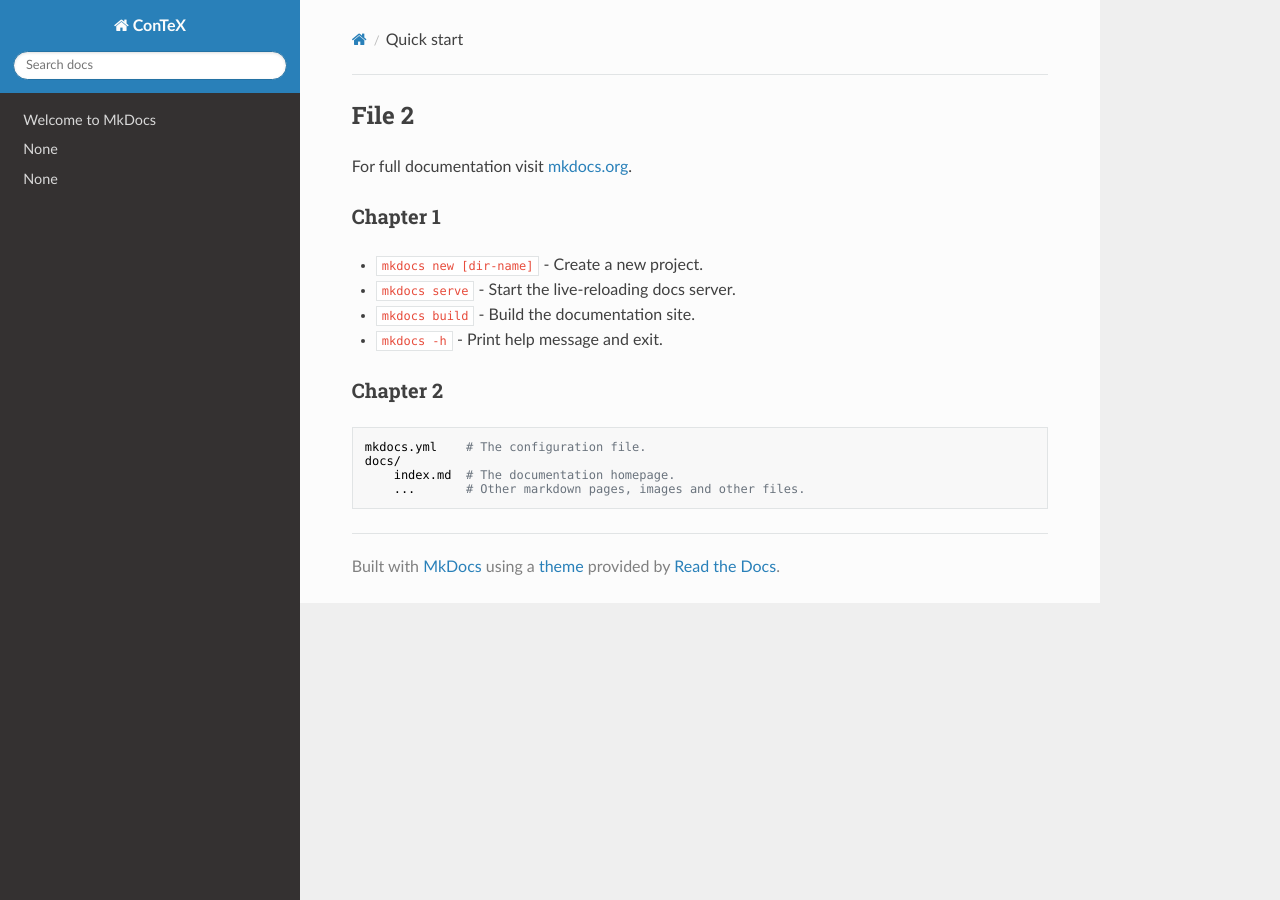
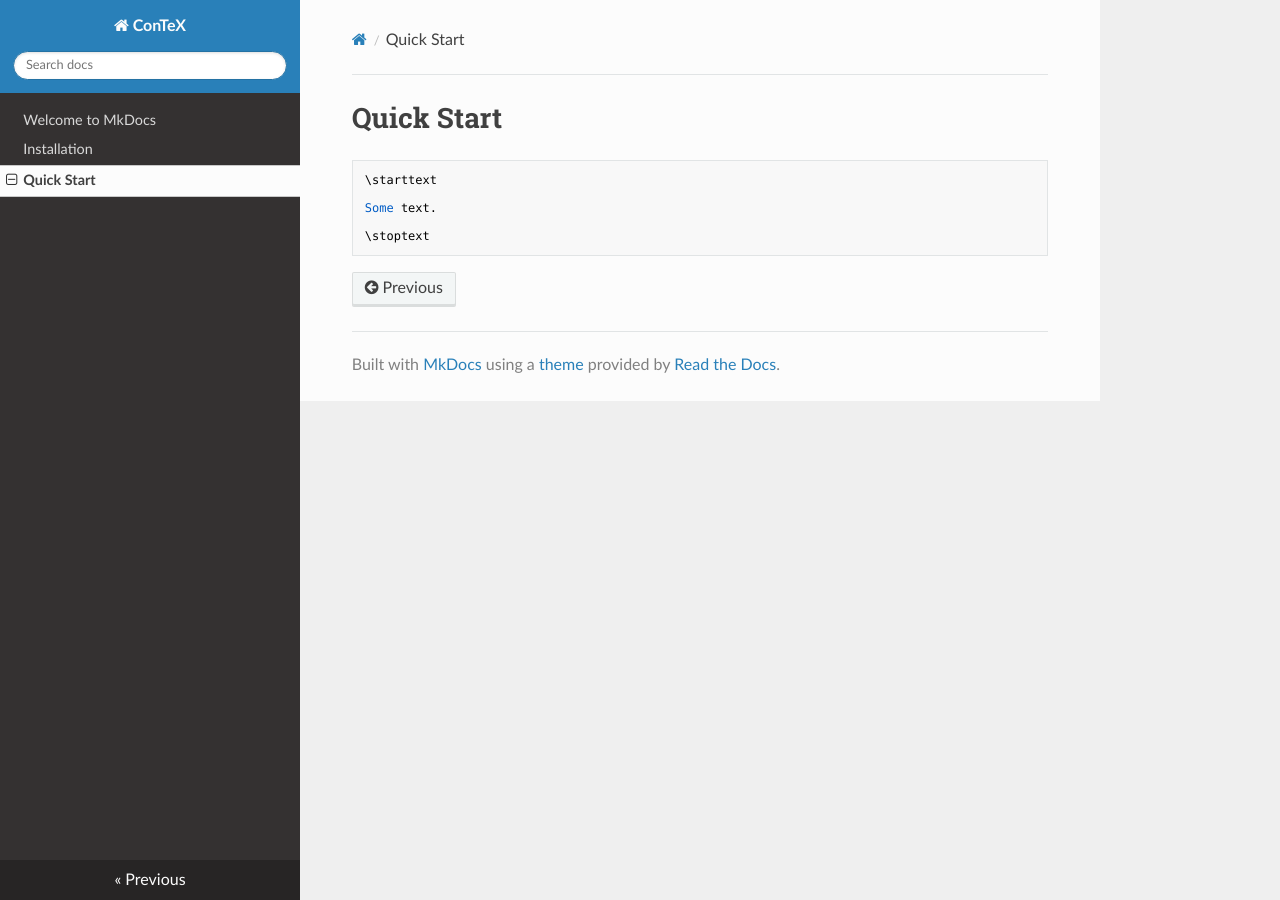
Before and after one commit to champignoom/contex-docs, an MkDocs documentation site: the page built from docs/quick-start.md, in a window 1280 px wide. Built offline with MkDocs 1.6.1, drawn with Linux system fonts in a browser that asks for light colours; nearby versions of some CDN libraries.

Commit message:
update navigation, add quick start page

````diff
--- a/docs/quick-start.md
+++ b/docs/quick-start.md
@@ -1,17 +1,9 @@
-## File 2
+# Quick Start
 
-For full documentation visit [mkdocs.org](https://www.mkdocs.org).
+```
+\starttext
 
-### Chapter 1
+Some text.
 
-* `mkdocs new [dir-name]` - Create a new project.
-* `mkdocs serve` - Start the live-reloading docs server.
-* `mkdocs build` - Build the documentation site.
-* `mkdocs -h` - Print help message and exit.
-
-### Chapter 2
-
-    mkdocs.yml    # The configuration file.
-    docs/
-        index.md  # The documentation homepage.
-        ...       # Other markdown pages, images and other files.
+\stoptext
+```
--- a/mkdocs.yml
+++ b/mkdocs.yml
@@ -2,5 +2,5 @@ site_name: ConTeX
 theme: readthedocs
 nav:
         - index.md
-        - Installation
-        - Quick start
+        - installation.md
+        - quick-start.md
````
